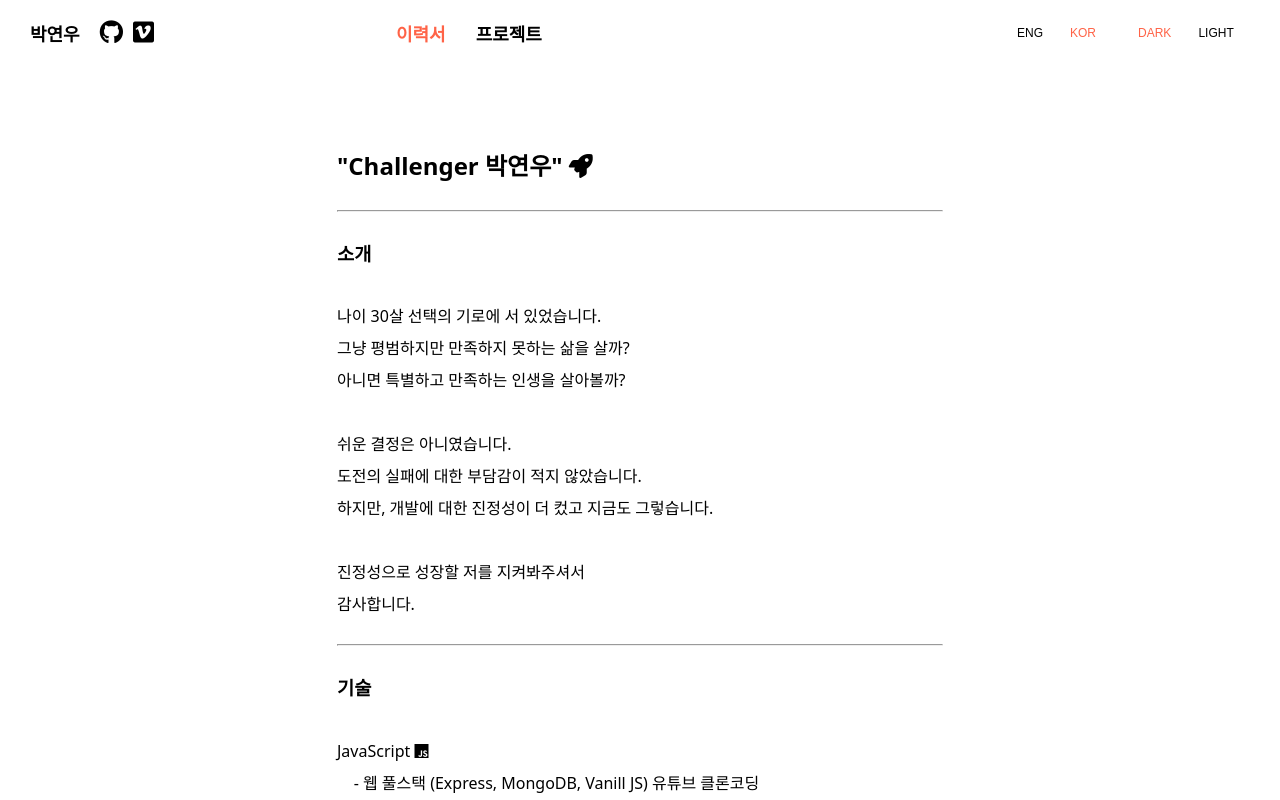
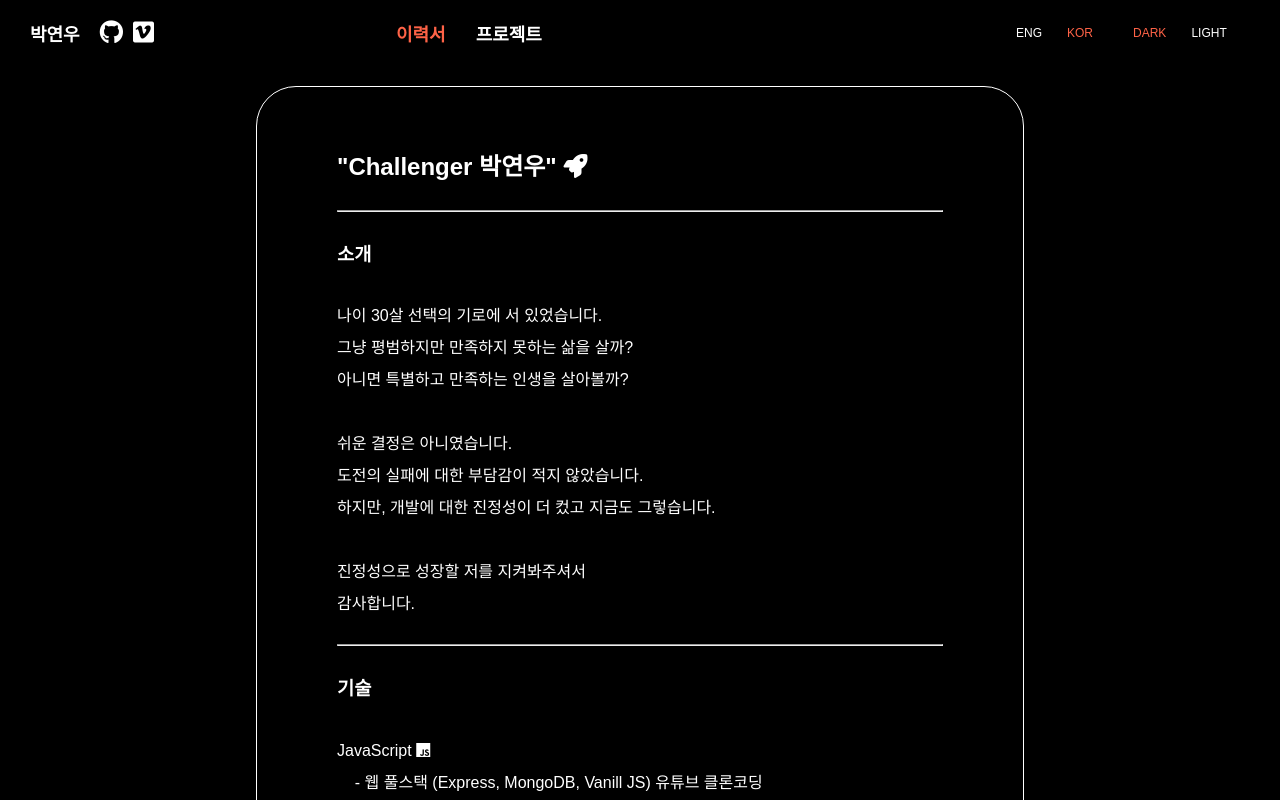
Before and after one commit to HyeonWooGa/resume__park-yeonwoo, a Next.js app: page /resume in a window 1280 px wide. Shown: the top 800 px of the page. Built offline with nearby package versions, Linux system fonts and the light colour scheme.

Commit message:
다크모드 기능 추가

```diff
--- a/components/Layout.js
+++ b/components/Layout.js
@@ -1,10 +1,17 @@
+import { useRecoilValue } from "recoil";
+import { ThemeProvider } from "styled-components";
+import { isDarkState } from "../states/atoms";
 import NavBar from "./NavBar";
+import { darkTheme, lightTheme } from "../styles/theme";
 
 export default function Layout({ children }) {
+  const isDark = useRecoilValue(isDarkState);
   return (
     <>
-      <NavBar />
-      <div>{children}</div>
+      <ThemeProvider theme={isDark ? darkTheme : lightTheme}>
+        <NavBar />
+        <div>{children}</div>
+      </ThemeProvider>
     </>
   );
 }
--- a/components/NavBar.js
+++ b/components/NavBar.js
@@ -52,9 +52,10 @@ const Button = styled.button`
   font-weight: 400;
   font-size: 12px;
   background-color: transparent;
-  border: 1px solid white;
+  border: none;
   border-radius: 5px;
   padding: 5px 10px;
+  color: inherit;
 `;
 
 const ButtonContainer = styled.div`
--- a/pages/_app.js
+++ b/pages/_app.js
@@ -1,13 +1,14 @@
 import Script from "next/script";
 import { RecoilRoot } from "recoil";
 import Layout from "../components/Layout";
-import "../styles/globals.css";
+import GlobalStyle from "../styles/global-style";
 
 export default function App({ Component, pageProps }) {
   return (
     <>
       <RecoilRoot>
         <Layout>
+          <GlobalStyle />
           <Component {...pageProps} />
           <Script
             src="https://kit.fontawesome.com/14247c5db5.js"
--- a/pages/resume.js
+++ b/pages/resume.js
@@ -8,7 +8,7 @@ const Wrapper = styled.div`
   height: 100%;
   display: flex;
   flex-direction: column;
-  border: solid 1px white;
+  border: solid 1px ${(props) => props.theme.textColor};
   margin: 40px auto;
   border-radius: 40px;
   padding: 40px 80px;
--- /dev/null
+++ b/styles/global-style.js
@@ -0,0 +1,32 @@
+import { createGlobalStyle } from "styled-components";
+
+const GlobalStyle = createGlobalStyle`
+html,
+body {
+  padding: 0;
+  margin: 0;
+  font-family: system-ui, -apple-system, BlinkMacSystemFont, "Segoe UI", Roboto,
+    Oxygen, Ubuntu, Cantarell, "Open Sans", "Helvetica Neue", sans-serif;
+}
+
+body {
+  width: 100%;
+  margin: 0 auto;
+}
+
+a {
+    color: ${(props) => props.theme.textColor};
+  text-decoration: none;
+}
+
+* {
+  box-sizing: border-box;
+}
+body {
+  font-family: 'Source Sans Pro', sans-serif;
+  background-color: ${(props) => props.theme.bgColor};
+  color: ${(props) => props.theme.textColor};
+}
+`;
+
+export default GlobalStyle;
--- /dev/null
+++ b/styles/theme.js
@@ -0,0 +1,9 @@
+export const darkTheme = {
+  bgColor: "black",
+  textColor: "white",
+};
+
+export const lightTheme = {
+  bgColor: "white",
+  textColor: "black",
+};
```
Also changed, not shown: .babelrc.
